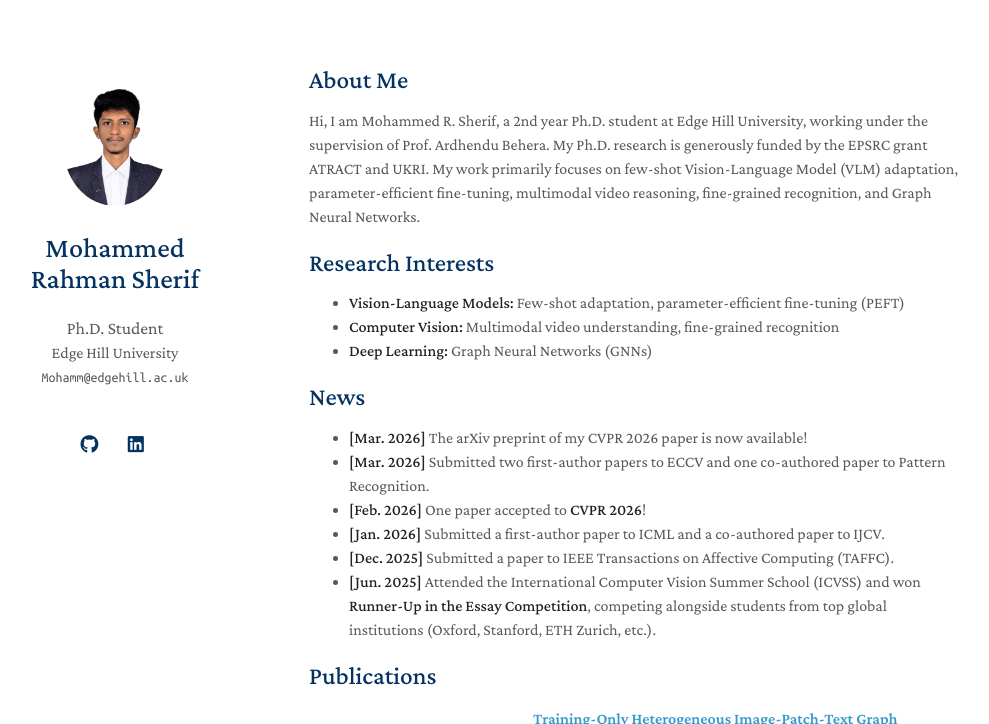
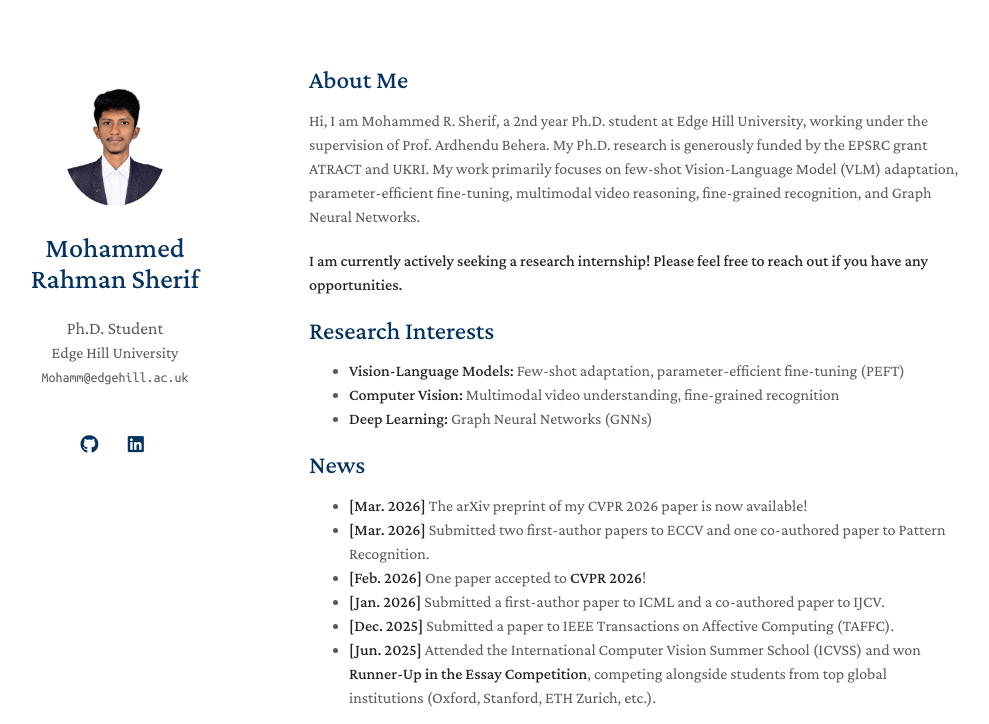
Before and after one commit to MR-Sherif/MR-Sherif.github.io, a Jekyll site: the page built from index.md, in a window 1280 px wide and 900 px high, cut to the strip 0-724 px from the top of the window. Shown: the whole strip, without its empty margins (161-1150 px from the left). Built offline with Jekyll 4.4.1, drawn with Linux system fonts in a browser that asks for light colours; a style sheet for code colours, icons or effects is not loaded; our own code applies the rules of GitHub Pages for plain Markdown files.

Commit message:
Update index.md with internship availability
Added a note about seeking research internship opportunities.

```diff
--- a/index.md
+++ b/index.md
@@ -5,6 +5,8 @@ layout: homepage
 ## About Me
 
 Hi, I am Mohammed R. Sherif, a 2nd year Ph.D. student at Edge Hill University, working under the supervision of Prof. Ardhendu Behera. My Ph.D. research is generously funded by the EPSRC grant ATRACT and UKRI. My work primarily focuses on few-shot Vision-Language Model (VLM) adaptation, parameter-efficient fine-tuning, multimodal video reasoning, fine-grained recognition, and Graph Neural Networks.
+
+**I am currently actively seeking a research internship! Please feel free to reach out if you have any opportunities.**
 
 ## Research Interests
 
```
